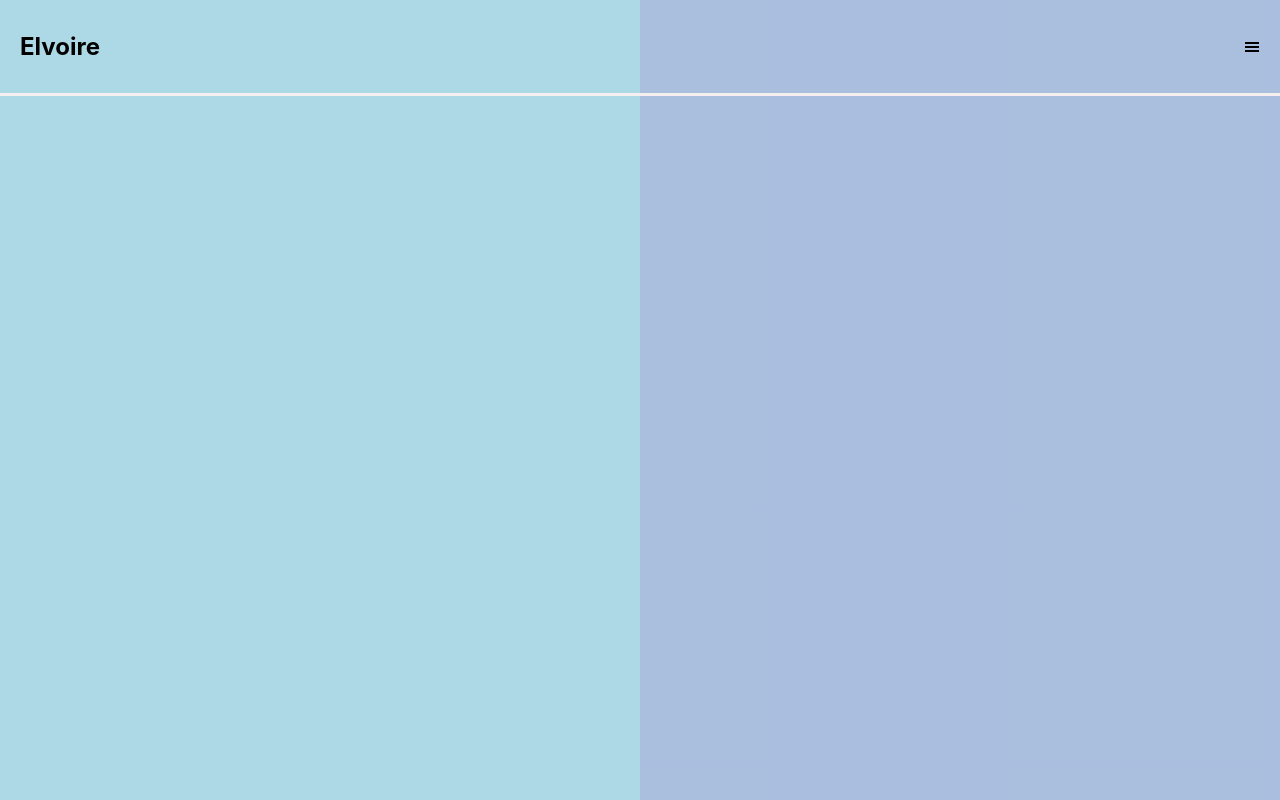
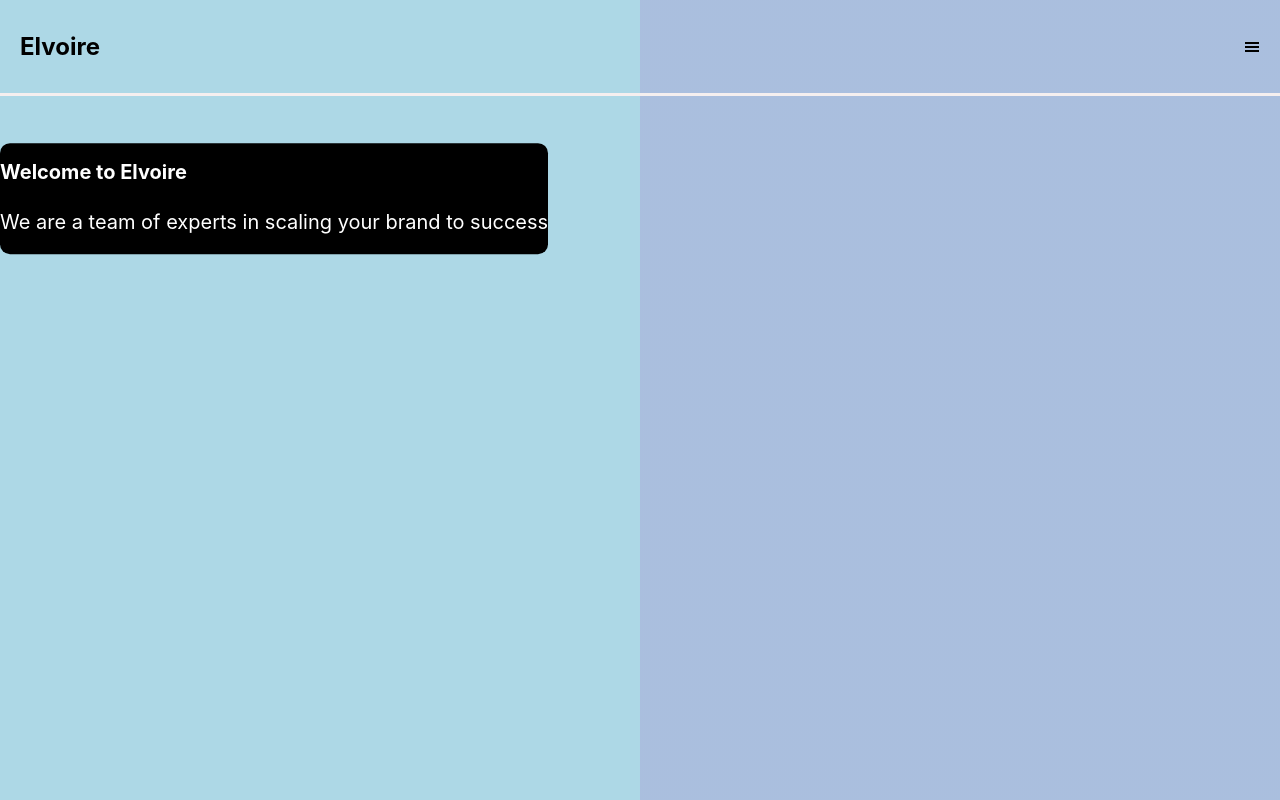
Before and after one commit to withdrw/Elvoire, a React (Create React App) app: page / in a window 1280 px wide. Built offline with nearby package versions, Linux system fonts and the light colour scheme.

Commit message:
add modal front page

```diff
--- a/src/components/MainPage.jsx
+++ b/src/components/MainPage.jsx
@@ -31,7 +31,25 @@ const MainPage = () => {
       </section>
       <section className="first">
         <div className="first">
-
+          <motion.div
+  initial={{ y: 0 }}
+  animate={{ y: [0, -50, 0] }}
+  transition={{ duration: 2, repeat: 2 }}
+  style={{
+    backgroundColor: 'black',
+    borderRadius: 10,
+    position: 'absolute',
+    top: '20%',
+    transform: 'translateY(-50%)',
+    display: 'flex',
+    flexDirection: 'column',
+    justifyContent: 'center',
+    alignItems: 'start',
+  }}
+          >
+            <h2 style={{ color: 'white', fontSize: 20 }}>Welcome to Elvoire</h2>
+            <p style={{ color: 'white', fontSize: 20 , marginTop: 10}}>We are a team of experts in scaling your brand to success</p>
+          </motion.div>
         </div>
       </section>
     </div>
```
